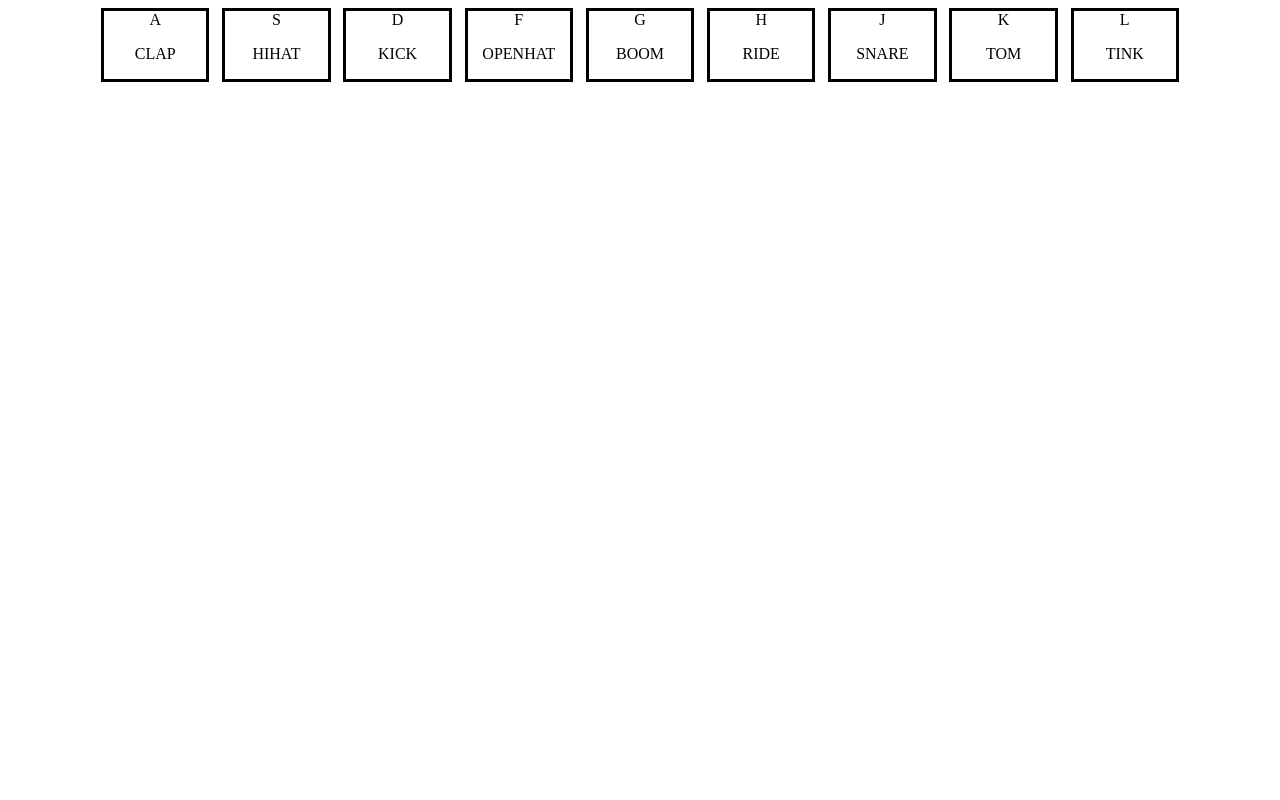
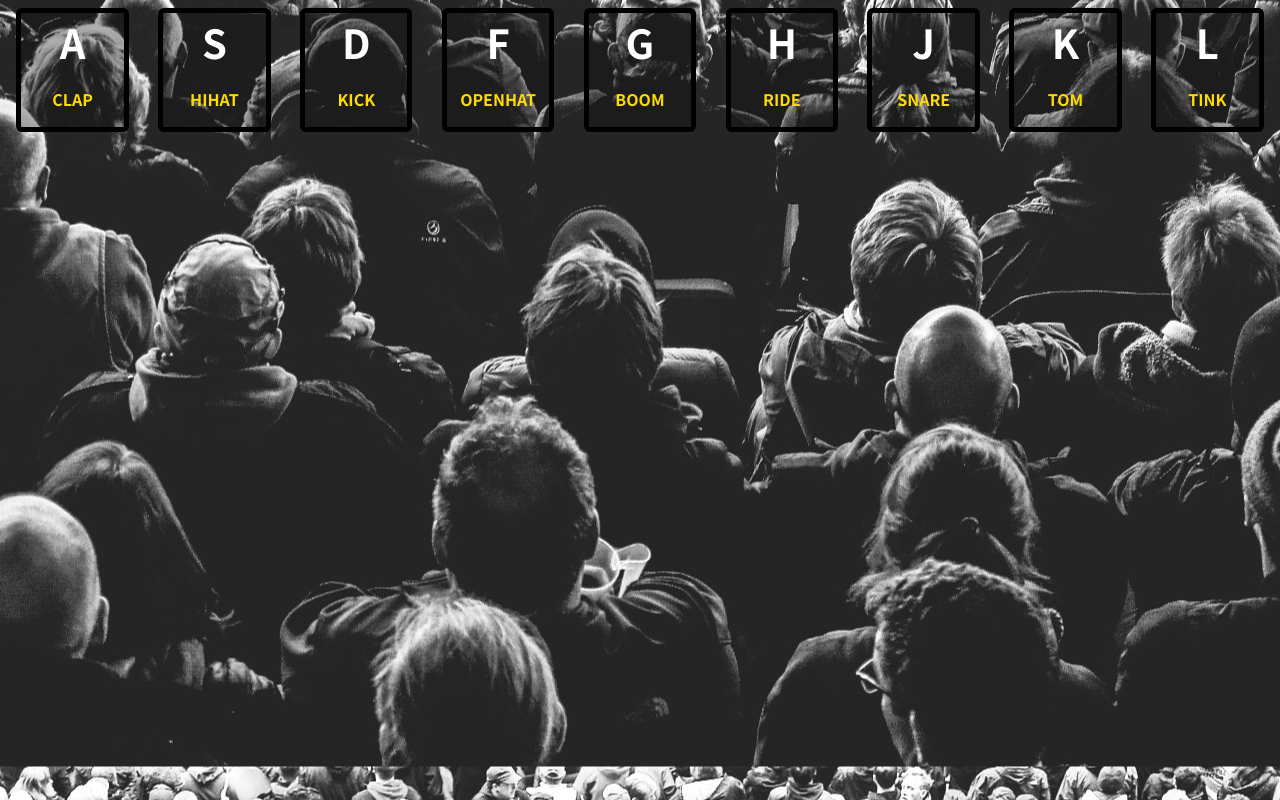
Before and after one commit to bresek/drumKit, a plain HTML site: page index.html in a window 1280 px wide. Drawn offline with Linux system fonts and the light colour scheme.

Commit message:
finished rough draft of html and css style

```diff
--- a/index.html
+++ b/index.html
@@ -3,46 +3,52 @@
   <head>
     <meta charset="utf-8">
     <title></title>
+    <link rel="preconnect" href="https://fonts.gstatic.com">
+<link href="https://fonts.googleapis.com/css2?family=Noto+Sans+HK:wght@400;700&display=swap" rel="stylesheet">
     <link rel="stylesheet" href="styles.css">
   </head>
   <body>
+    <div class="background">
+
       <div class="gridContainer">
         <div class="box">
-        A
+          <span class='key'>A</span>
           <p>CLAP</p>
         </div>
         <div class="box">
-        S
+          <span class='key'>S</span>
           <p>HIHAT</p>
         </div>
         <div class="box">
-        D
+          <span class='key'>D</span>
           <p>KICK</p>
         </div>
         <div class="box">
-        F
+          <span class='key'>F</span>
           <p>OPENHAT</p>
         </div>
         <div class="box">
-        G
+          <span class='key'>G</span>
           <p>BOOM</p>
         </div>
         <div class="box">
-        H
+          <span class='key'>H</span>
           <p>RIDE</p>
         </div>
         <div class="box">
-        J
+          <span class='key'>J</span>
           <p>SNARE</p>
         </div>
         <div class="box">
-        K
+          <span class='key'>K</span>
           <p>TOM</p>
         </div>
         <div class="box">
-        L
+          <span class='key'>L</span>
           <p>TINK</p>
         </div>
       </div>
+
+    </div>
   </body>
 </html>
--- a/styles.css
+++ b/styles.css
@@ -1,12 +1,37 @@
+body{
+  background-image: url("background.jpg");
+  background-position: center;
+  max-width: 100%;
+  font-family: 'Noto Sans HK', sans-serif;
+}
 .gridContainer{
   display: flex;
   flex-direction: row;
-  justify-content: center;
+  justify-content: space-around;
   gap: 1vw;
+  flex-wrap: wrap;
 }
 
+
 .box{
+  background-color: rgba(8,8,8, 0.3);
   text-align: center;
   border-style: solid;
+  border-width: thick;
   width: 8vw;
+  border-radius: 5%;
+  margin: 0;
+
 }
+.key{
+  color: white;
+  font-size: 2.5rem;
+  font-weight: 700;
+
+}
+
+p{
+  font-size: 1rem;
+  color: #FFDC00;
+  font-weight: 700;
+}
```
Lines whose indentation alone changed are shown as unchanged.
